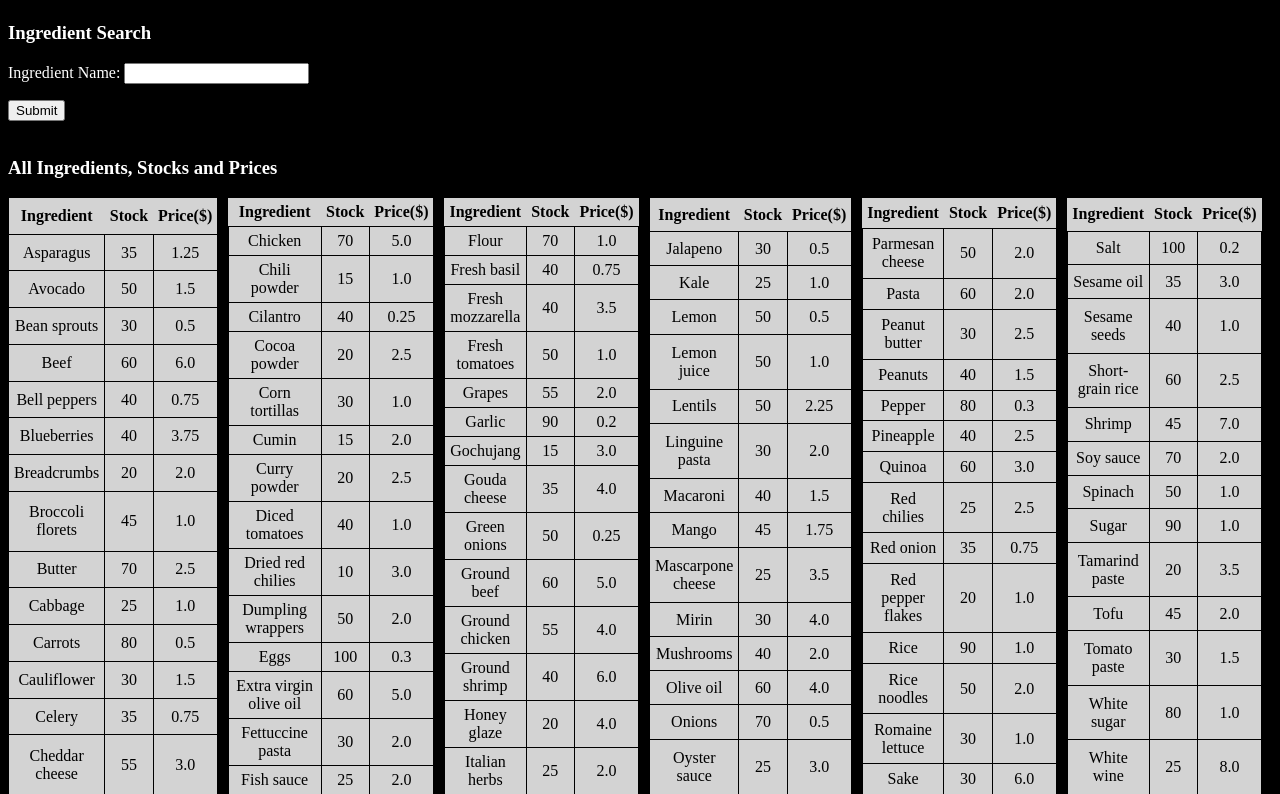
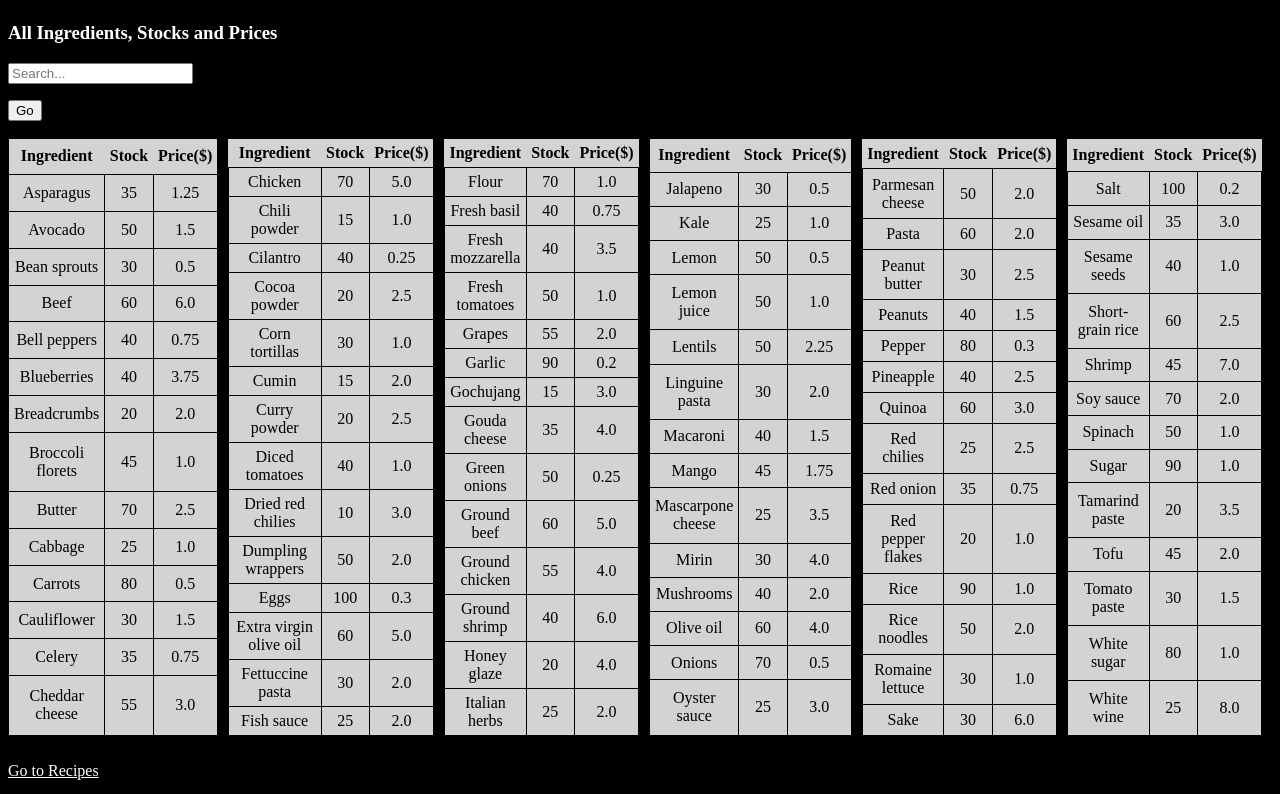
Before and after one commit to AdeebK1129/01_django_ChefDevs, a Django app: page /ingredients/ in a window 1280 px wide. Shown: the part 112-906 px from the top of the page. Run offline with Django 4.2, Linux system fonts and the light colour scheme.

Commit message:
added text inside input boxes

```diff
--- a/chef_devs/ingredients/checkout_forms.py
+++ b/chef_devs/ingredients/checkout_forms.py
@@ -1,4 +1,4 @@
 from django import forms
 
 class Checkout(forms.Form):
-    ingredient_name = forms.CharField(label='Ingredient Name', max_length=100)
+    ingredient_name = forms.CharField(label='', max_length=100, widget=forms.TextInput(attrs={'placeholder': 'Search...'}))
--- a/chef_devs/ingredients/templates/ingredients/index.html
+++ b/chef_devs/ingredients/templates/ingredients/index.html
@@ -41,11 +41,11 @@
 
 <body>
 {% block content %}
-    <h3>Ingredient Search</h3>
+<h3>All Ingredients, Stocks and Prices</h3>
     <form method="post" action="{% url 'ingredients:checkout_info' %}">
         {% csrf_token %}
         {{ form.as_p }}
-        <input type="submit" value="Submit" />
+        <input type="submit" value="Go" />
     </form>
 
         <div style="position: absolute; top: 10px; right: 10px;">
@@ -55,7 +55,6 @@
         </div>
 
         <br>
-    <h3>All Ingredients, Stocks and Prices</h3>
 
     {% load static %}
     <link rel="stylesheet" type="text/css" href="{% static 'css/main.css' %}">
--- a/chef_devs/recipes/recipe_forms.py
+++ b/chef_devs/recipes/recipe_forms.py
@@ -1,4 +1,4 @@
 from django import forms
 
 class RecipeForm(forms.Form):
-    food_name = forms.CharField(label='Food Name', max_length=100)
+    food_name = forms.CharField(label='', max_length=100,widget=forms.TextInput(attrs={'placeholder': 'Food Name'}))
```
